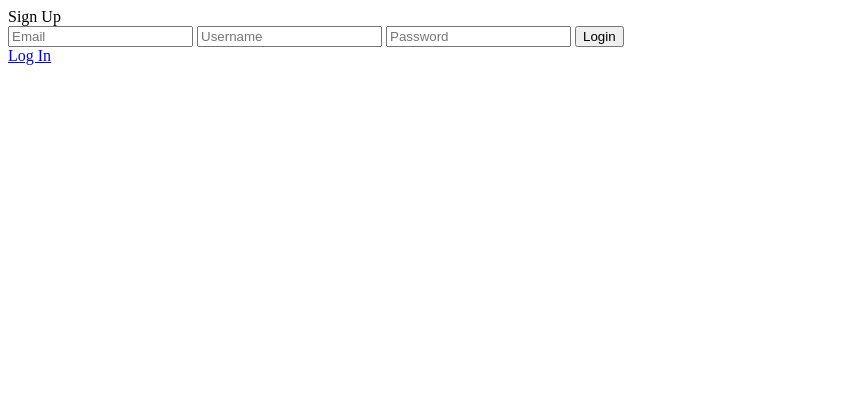
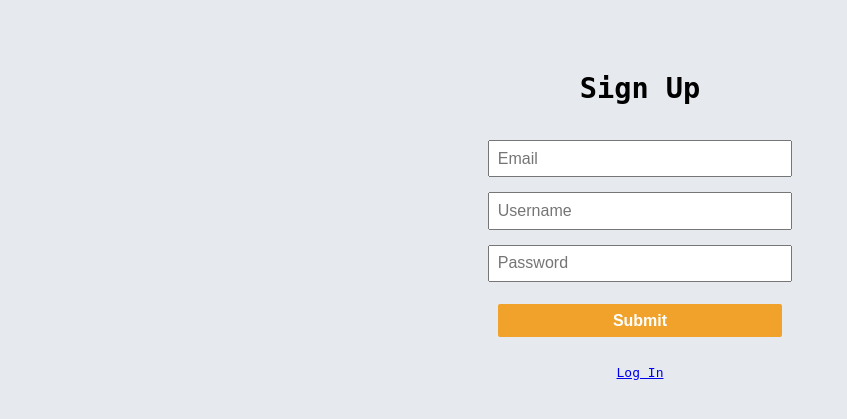
Before and after one commit to diogosmac/apartrent-feup-ltw, a PHP site: page /signup.php in a window 1280 px wide. Shown: the top 419 px of the page, without its empty margins (0-847 px from the left). Run offline with PHP 8.4, Linux system fonts and the light colour scheme.

Commit message:
Signup css done for now too

```diff
--- /dev/null
+++ b/src/css/signup.css
@@ -0,0 +1,52 @@
+body
+{
+    font-family: monospace;
+    background-color: rgb(230, 234, 238);
+    text-align: center;
+}
+
+body > header
+{
+    padding-top: 5%;
+    text-align: center;
+    font-size: 220%;
+    font-weight: bold;
+    padding-bottom: 0%;
+}
+
+.container
+{
+    margin: auto;
+    width: 30%;
+    max-width: 32em;
+    padding: 20px;
+    text-align: center;
+}
+
+.container > div
+{
+    padding-top: 15px;
+}
+
+    /* Caixas input */
+.container > div > input
+{
+    font-size: 100%;
+    width: 75%;
+    padding: 2%;
+}
+
+    /* Butao */
+ .Register > input
+ {
+    background-color: rgb(241, 162, 42);
+    border: none;
+    color: white;
+    padding: 5% 10%;
+    text-align: center;
+    text-decoration: none;
+    font-weight: bold;
+    font-size: 90%;
+    margin: 2% auto;
+    border-radius: 2px;
+  }
--- a/src/signup.php
+++ b/src/signup.php
@@ -4,16 +4,17 @@
     <head>
         <title>Sign Up</title>
         <meta charset="UTF-8">
+        <link href="css/signup.css" rel="stylesheet">
     </head>
 
     <body>
         <header>Sign Up</header>
 
         <div class="container">
-            <input type="email" name="email" placeholder="Email" required>
-            <input type="text" name="username" placeholder="Username" required>
-            <input type="password" name="password" placeholder="Password" required>
-            <input type="submit" value="Login">
+            <div class="Email"><input type="email" name="email" placeholder="Email" required></div>
+            <div class="Username"><input type="text" name="username" placeholder="Username" required></div>
+            <div class="Password"><input type="password" name="password" placeholder="Password" required></div>
+            <div class="Register"><input type="submit" value="Submit"></div>
         </div>
 
         <a href="login.php"> Log In </a>
```
